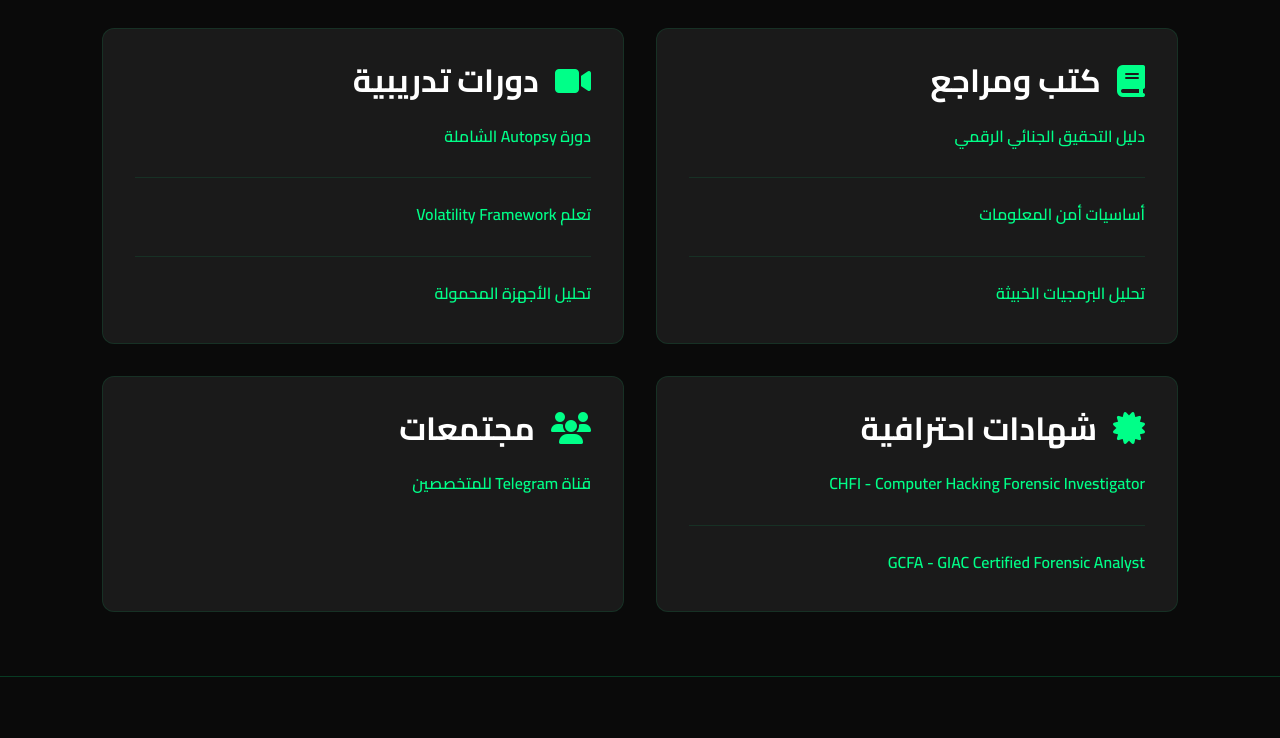
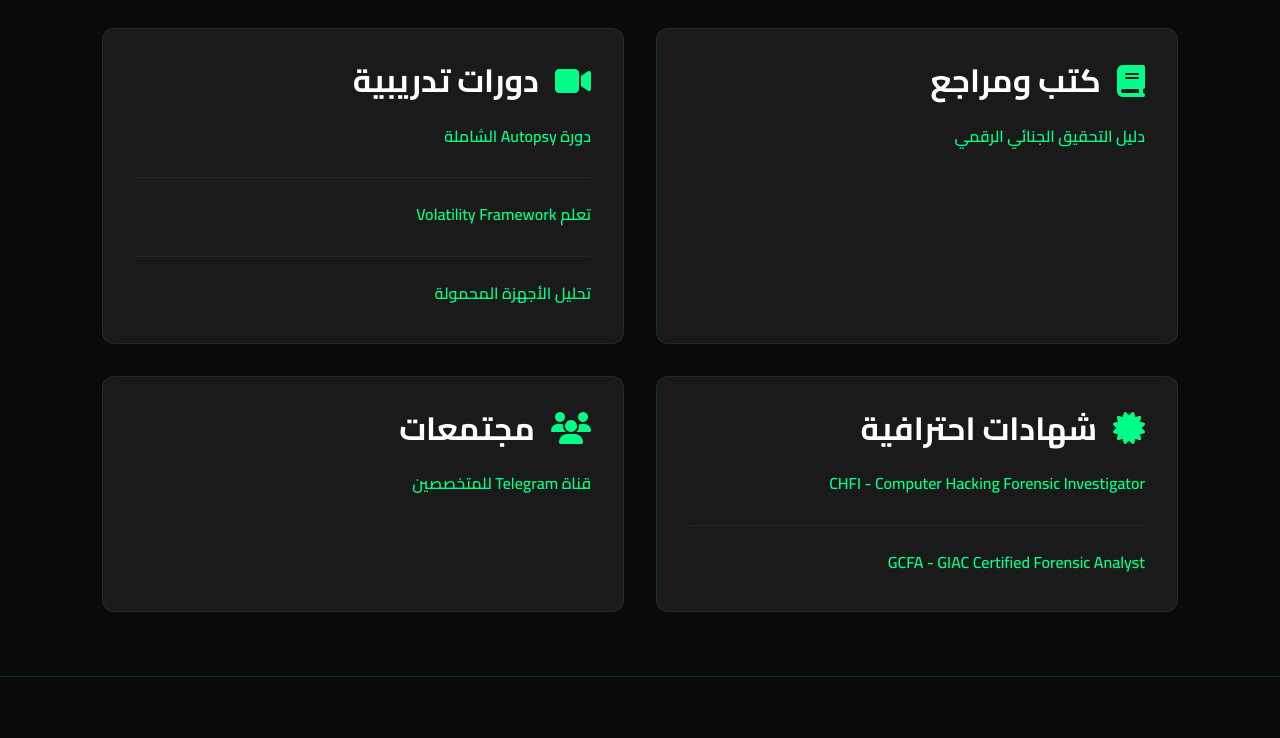
Before and after one commit to waheeb71/Digital_Forensics_Tools, a browser extension: page index.html in a window 1280 px wide. Shown: the part 5120-5858 px from the top of the page. Drawn offline with Linux system fonts and the light colour scheme.

Commit message:
Initial commit

```diff
--- a/index.html
+++ b/index.html
@@ -443,9 +443,8 @@
                 <div class="resource-category">
                     <h3><i class="fas fa-book"></i> كتب ومراجع</h3>
                     <ul class="resource-list">
-                        <li><a href="#" target="_blank">دليل التحقيق الجنائي الرقمي</a></li>
-                        <li><a href="#" target="_blank">أساسيات أمن المعلومات</a></li>
-                        <li><a href="#" target="_blank">تحليل البرمجيات الخبيثة</a></li>
+                        <li><a href="https://t.me/c_yber_r/296" target="_blank">دليل التحقيق الجنائي الرقمي</a></li>
+
                     </ul>
                 </div>
 
```
Also changed, not shown: 1 other file.
